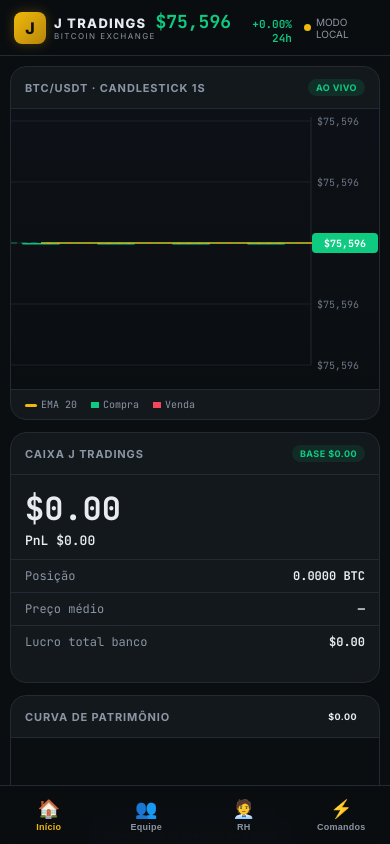
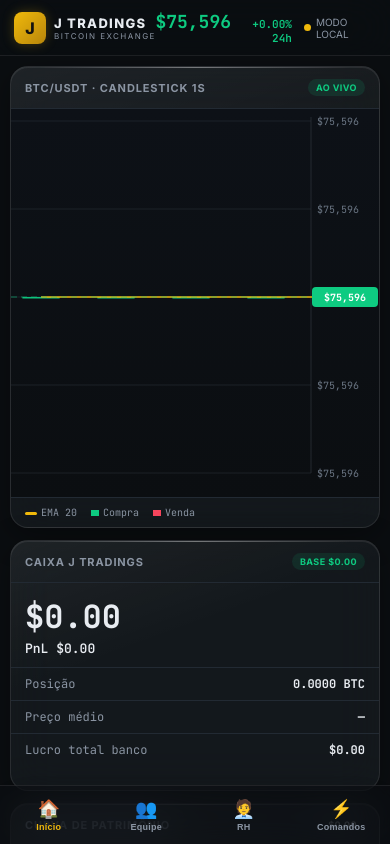
Before and after one commit to Kyraxxxx/Jopera-es, a plain HTML site: page index.html in a window 390 px wide. Drawn offline with Linux system fonts and the light colour scheme; no server answers.

Commit message:
Update style.css - mobile-first Twitter-style feed

```diff
--- a/style.css
+++ b/style.css
@@ -20,8 +20,8 @@ body{
   position:sticky; top:0; z-index:100;
   display:flex; align-items:center; gap:12px;
   padding:10px 14px;
-  background:rgba(11,14,17,.92); backdrop-filter:blur(16px); -webkit-backdrop-filter:blur(16px);
-  border-bottom:1px solid var(--line);
+  background:rgba(11,14,17,.6); backdrop-filter:blur(24px) saturate(1.6); -webkit-backdrop-filter:blur(24px) saturate(1.6);
+  border-bottom:1px solid rgba(255,255,255,.08);
 }
 .brand{display:flex;align-items:center;gap:8px;min-width:0}
 .logo-mark{
@@ -57,12 +57,21 @@ body{
   padding:10px 10px 90px; display:flex; flex-direction:column; gap:12px;
 }
 .card{
-  background:var(--panel); border:1px solid var(--line); border-radius:16px;
+  position:relative;
+  background:linear-gradient(160deg,rgba(255,255,255,.07),rgba(255,255,255,.02) 40%),rgba(19,24,29,.55);
+  border:1px solid rgba(255,255,255,.09); border-radius:18px;
   display:flex; flex-direction:column; overflow:hidden;
-  backdrop-filter:blur(8px);
+  backdrop-filter:blur(22px) saturate(1.5); -webkit-backdrop-filter:blur(22px) saturate(1.5);
+  box-shadow:0 8px 32px rgba(0,0,0,.35), inset 0 1px 0 rgba(255,255,255,.08);
   transition:border-color .2s, box-shadow .2s;
 }
-.card:hover{border-color:#333d4a;box-shadow:0 4px 16px rgba(0,0,0,.2)}
+/* reflexo especular topo — vidro iPhone */
+.card::before{
+  content:''; position:absolute; top:0; left:8%; right:8%; height:1px;
+  background:linear-gradient(90deg,transparent,rgba(255,255,255,.35),transparent);
+  pointer-events:none; z-index:2;
+}
+.card:hover{border-color:rgba(255,255,255,.16);box-shadow:0 10px 40px rgba(0,0,0,.45), inset 0 1px 0 rgba(255,255,255,.12)}
 .card-head{
   display:flex; align-items:center; justify-content:space-between;
   padding:12px 14px; border-bottom:1px solid var(--line);
@@ -74,9 +83,9 @@ body{
 .ph-badge.ia{background:rgba(240,185,11,.1);color:var(--gold)}
 .ph-badge.cmd{background:rgba(80,140,255,.12);color:#6ea8ff}
 
-/* ---------- GRÁFICO ---------- */
-#chartWrap{position:relative;height:280px;background:#0d1117}
-#cv{position:absolute;inset:0;width:100%;height:100%;display:block}
+/* ---------- GRÁFICO — grande p/ ver de longe ---------- */
+#chartWrap{position:relative;height:46vh;min-height:300px;max-height:520px;background:linear-gradient(180deg,#0d1420,#0a0e14)}
+#cv{position:absolute;inset:0;width:100%;height:100%;display:block;touch-action:pan-y}
 .legend{
   display:flex; gap:14px; align-items:center; padding:8px 14px;
   border-top:1px solid var(--line); font-size:10px; color:var(--dim);
@@ -210,8 +219,8 @@ body{
 /* ---------- BOTTOM NAV (estilo Twitter) ---------- */
 .bottom-nav{
   position:fixed; bottom:0; left:0; right:0; z-index:200;
-  display:flex; background:rgba(11,14,17,.95); backdrop-filter:blur(16px); -webkit-backdrop-filter:blur(16px);
-  border-top:1px solid var(--line); padding:8px 0 calc(8px + env(safe-area-inset-bottom));
+  display:flex; background:rgba(11,14,17,.55); backdrop-filter:blur(24px) saturate(1.6); -webkit-backdrop-filter:blur(24px) saturate(1.6);
+  border-top:1px solid rgba(255,255,255,.08); padding:8px 0 calc(8px + env(safe-area-inset-bottom));
   max-width:680px; margin:0 auto;
 }
 .nav-btn{
@@ -245,3 +254,11 @@ body{
 /* ---------- ANIMAÇÕES ---------- */
 @keyframes slideUp{from{opacity:0;transform:translateY(10px)}to{opacity:1;transform:translateY(0)}}
 .card{animation:slideUp .3s ease-out}
+
+/* ---------- CELULAR DEITADO: gráfico ocupa a tela ---------- */
+@media (orientation:landscape) and (max-height:520px){
+  #chartWrap{height:72vh;min-height:260px}
+  .card{border-radius:12px}
+  .topbar{padding:6px 10px}
+  .t-price{font-size:15px}
+}
```
